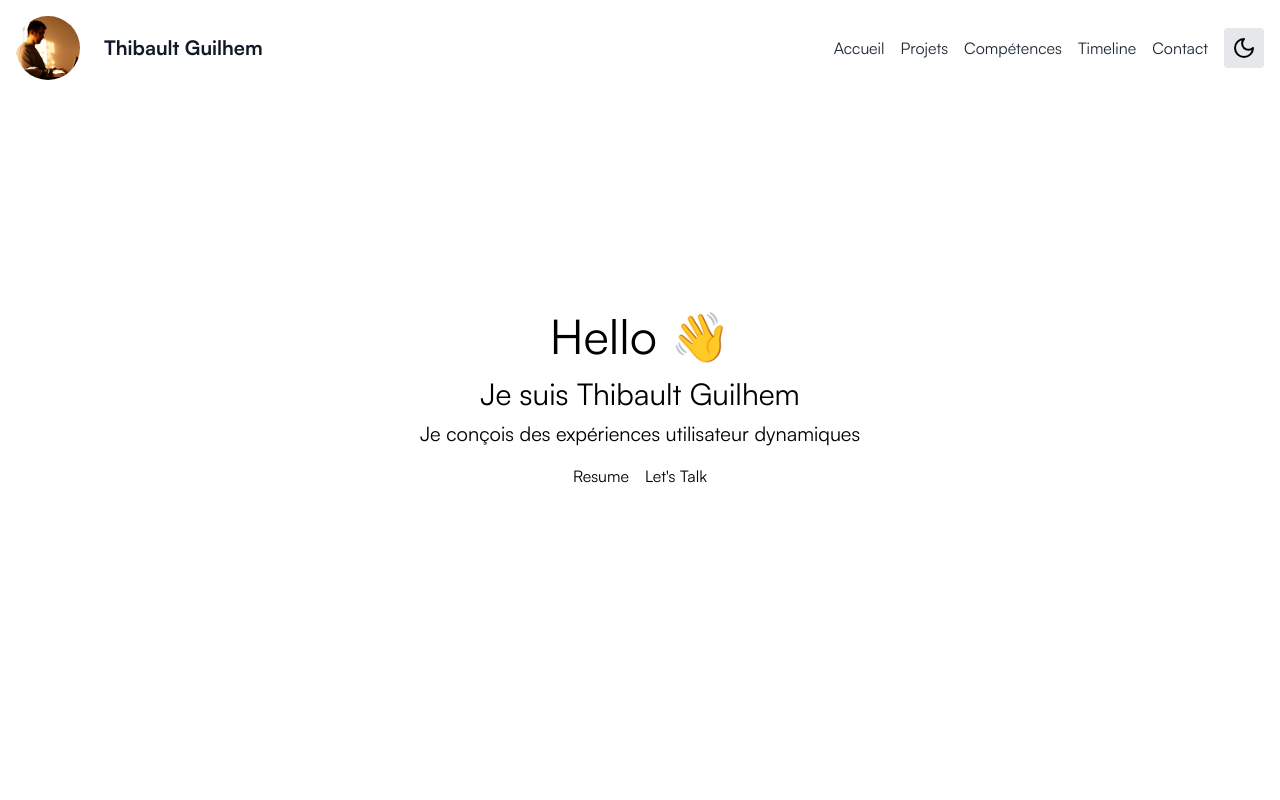
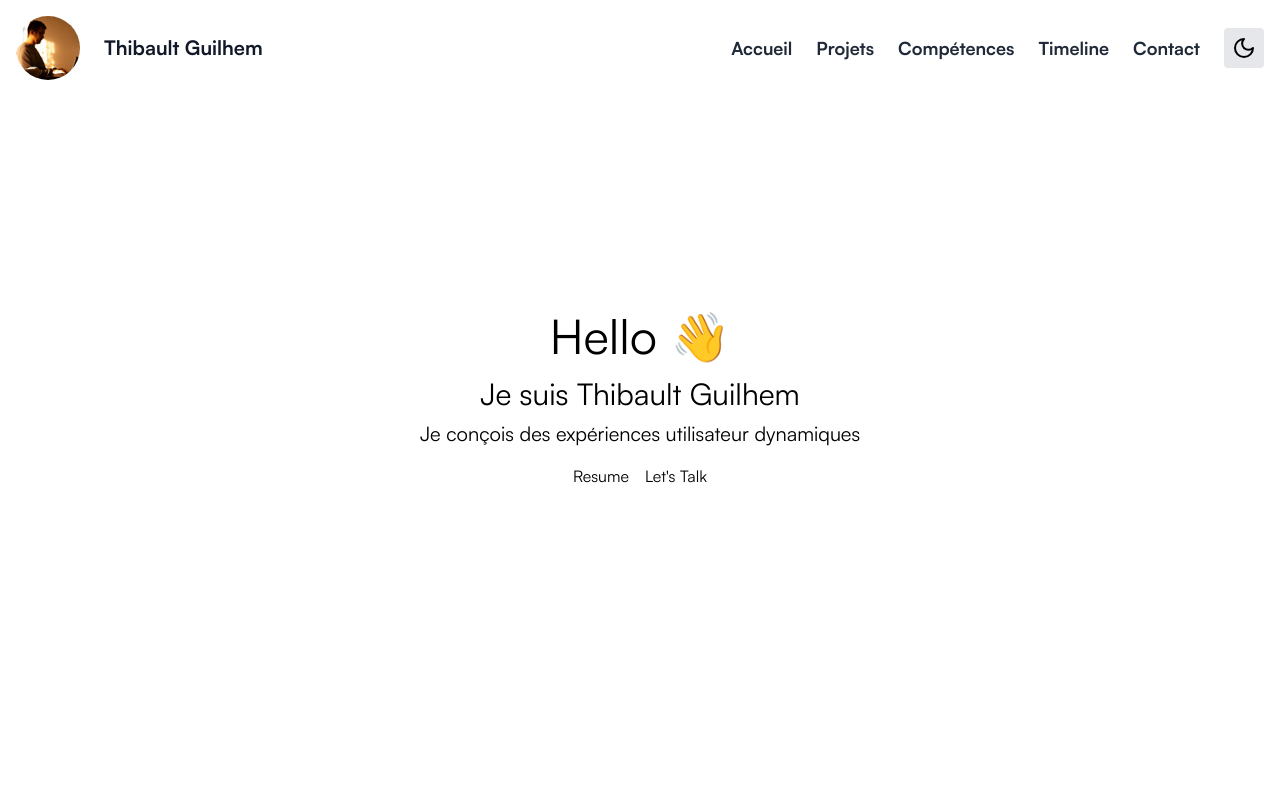
Before and after one commit to ThibaultG94/next-portfolio, a Next.js app: page / in a window 1280 px wide. Shown: the top 800 px of the page. Built offline with nearby package versions, Linux system fonts and the light colour scheme.

Commit message:
chore: Mise à jour des styles des composants Contact, Footer, Projects, Skills, TextIntro et Timeline

```diff
--- a/src/app/components/Header.js
+++ b/src/app/components/Header.js
@@ -66,7 +66,7 @@ const Header = () => {
             Thibault Guilhem
           </span>
         </div>
-        <nav className="hidden md:flex items-center space-x-4">
+        <nav className="hidden md:flex items-center space-x-6 text-lg font-semibold">
           <a
             href="#home"
             onClick={(e) => handleSmoothScroll(e, "home")}
@@ -114,8 +114,8 @@ const Header = () => {
           </button>
         </div>
         {isOpen && (
-          <div className="fixed inset-0 z-50 flex items-center justify-center bg-black bg-opacity-50 md:hidden">
-            <div className="fixed right-0 top-0 h-full w-full max-w-sm bg-white bg-opacity-90 dark:bg-gray-800 p-4">
+          <div className="fixed inset-0 z-50 flex h-screen w-screen items-center justify-center bg-black bg-opacity-50 md:hidden">
+            <div className="right-0 top-0 h-screen w-screen max-w-sm bg-white bg-opacity-90 dark:bg-gray-800 p-4">
               <div className="flex justify-end">
                 <button
                   onClick={toggleMenu}
```
